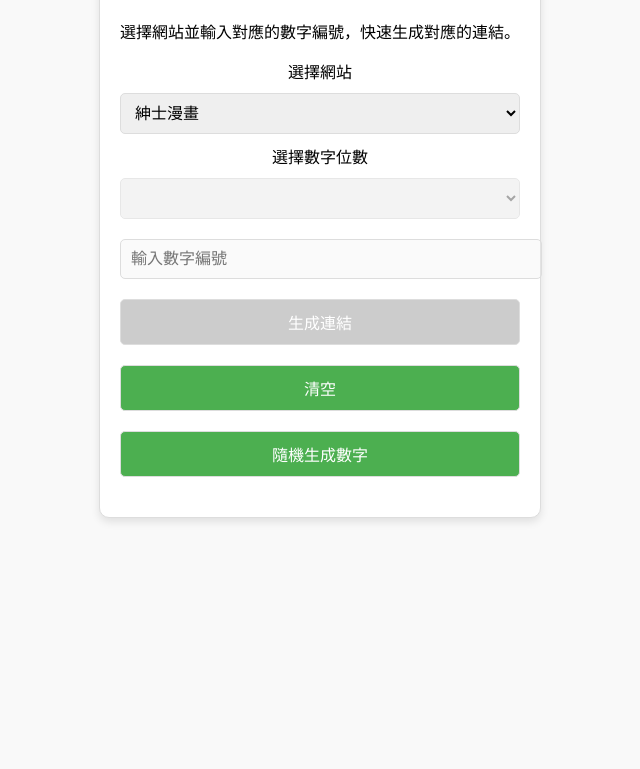
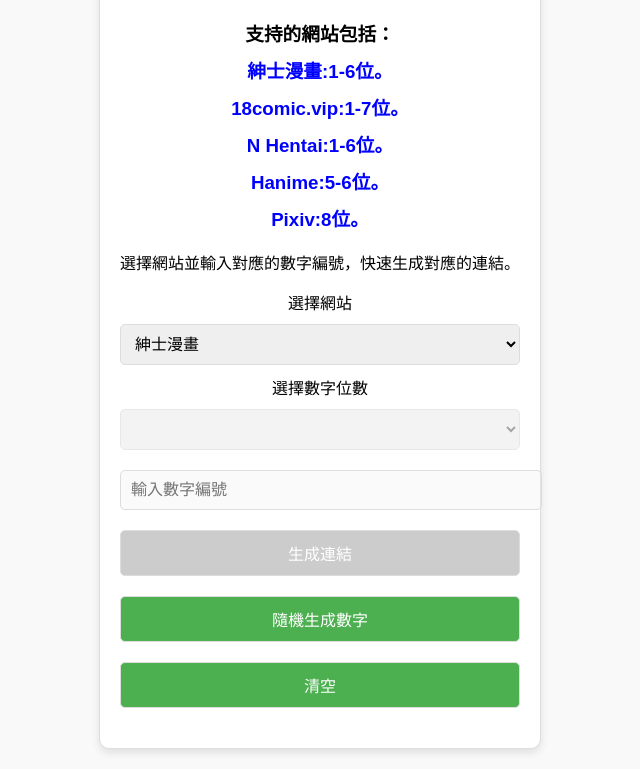
Before and after one commit to Iamsvito/hehe, a plain HTML site: page index.html in a window 1280 px wide. Shown: the part 111-880 px from the top of the page, without its empty margins (320-960 px from the left). Before the commit the page ends 800 px from the top, so only its background shows below. Drawn offline with Linux system fonts and the light colour scheme.

Commit message:
Update index.html
debug1

```diff
--- a/index.html
+++ b/index.html
@@ -67,6 +67,14 @@
 <body>
     <div class="container">
         <h1>神的語言轉換器</h1>
+        <h3>
+            支持的網站包括：<br>
+        <a href="https://www.wnacg.com/" target="_blank" rel="noopener noreferrer">紳士漫畫:1-6位。</a>
+        <a href="https://18comic.vip/" target="_blank" rel="noopener noreferrer">18comic.vip:1-7位。</a>
+        <a href="https://nhentai.net/" target="_blank" rel="noopener noreferrer">N Hentai:1-6位。</a>
+        <a href="https://hanime1.me/comics" target="_blank" rel="noopener noreferrer">Hanime:5-6位。</a>
+        <a href="https://www.pixiv.net/" target="_blank" rel="noopener noreferrer">Pixiv:8位。</a>
+        </h3>
         <p>選擇網站並輸入對應的數字編號，快速生成對應的連結。</p>
 
         <label for="siteSelect">選擇網站</label>
@@ -77,8 +85,8 @@
 
         <input type="text" id="inputNumber" placeholder="輸入數字編號" disabled>
         <button id="generateBtn" disabled>生成連結</button>
+        <button id="randomBtn">隨機生成數字</button>
         <button id="clearBtn">清空</button>
-        <button id="randomBtn">隨機生成數字</button>
 
         <div id="links"></div>
         <div id="error" class="error"></div>
```
